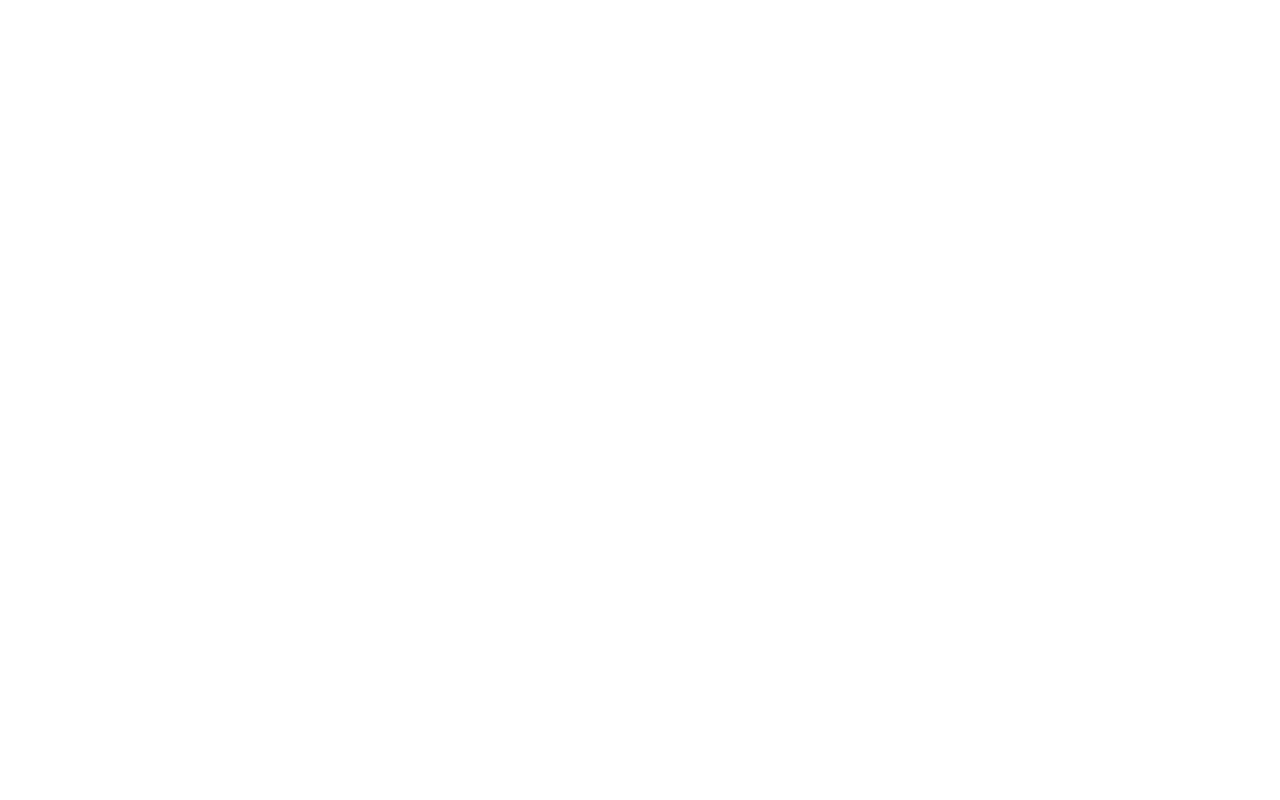
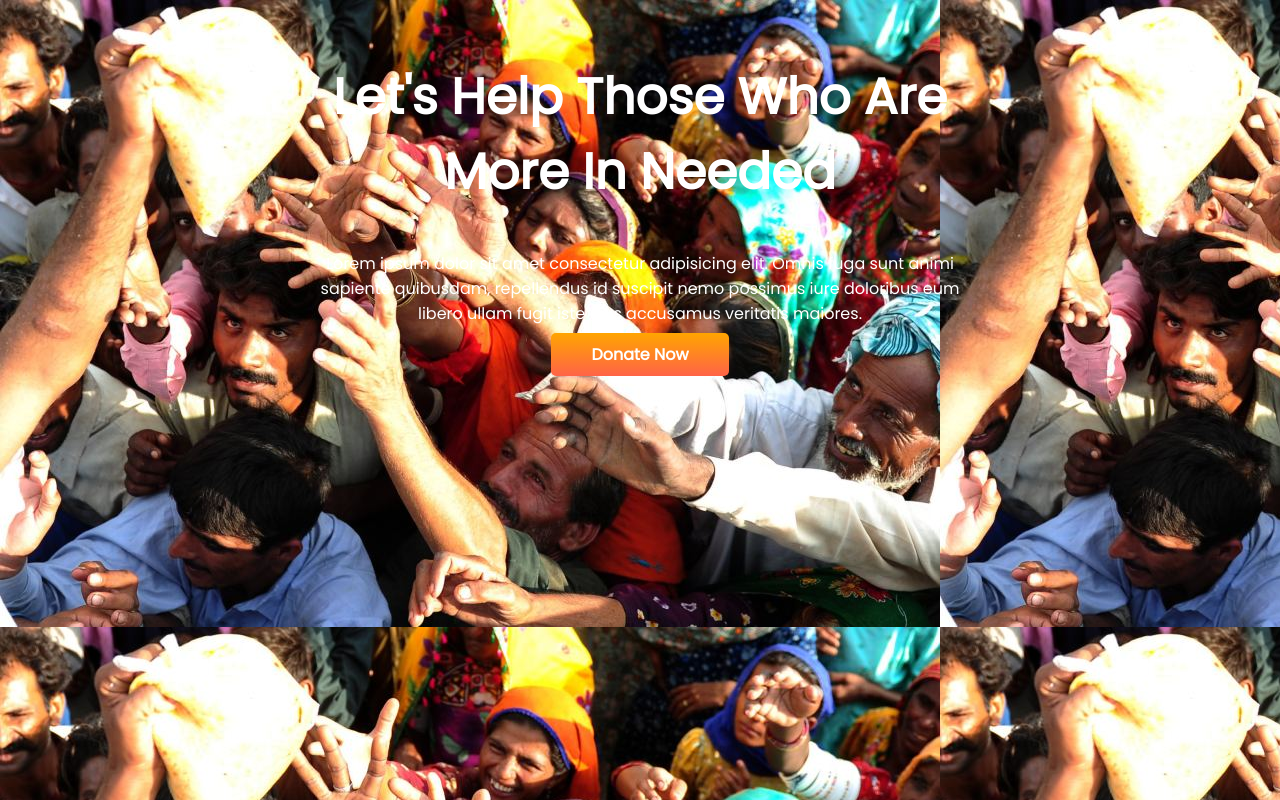
Before and after one commit to alifcoderr/donate-today, a plain HTML site: page index.html in a window 1280 px wide. Drawn offline with Linux system fonts and the light colour scheme.

Commit message:
code added

```diff
--- a/index.html
+++ b/index.html
@@ -5,11 +5,24 @@
   <meta charset="UTF-8">
   <meta http-equiv="X-UA-Compatible" content="IE=edge">
   <meta name="viewport" content="width=device-width, initial-scale=1.0">
+  <link rel="preconnect" href="https://fonts.googleapis.com">
+  <link rel="preconnect" href="https://fonts.gstatic.com" crossorigin>
+  <link href="https://fonts.googleapis.com/css2?family=Poppins&family=Roboto+Mono:wght@100&display=swap"
+    rel="stylesheet">
+  <link rel="stylesheet" href="style.css">
   <title>Donate Today</title>
 </head>
 
 <body>
-
+  <section class="container">
+    <div>
+      <h2 id="head">Let's Help Those Who Are More In Needed</h2>
+      <p>Lorem ipsum dolor sit amet consectetur adipisicing elit. Omnis fuga sunt animi sapiente quibusdam, repellendus
+        id
+        suscipit nemo possimus iure doloribus eum libero ullam fugit iste eius accusamus veritatis maiores.</p>
+      <a id="ankchor" href="">Donate Now</a>
+    </div>
+  </section>
 </body>
 
 </html>
--- a/style.css
+++ b/style.css
@@ -0,0 +1,24 @@
+body{
+  font-family:  'Poppins', sans-serif;
+  background-image: url(images/donation0.jpg);
+
+}
+.container{
+  text-align: center;
+  padding: 10px 300px;
+  color: white;
+
+}
+#head{
+
+  font-size: 50px;
+}
+#ankchor{
+  text-decoration: none;
+  background-image: linear-gradient(orange,tomato);
+  border-radius: 5px;
+  padding: 10px 40px;
+  font-weight: 700;
+  color: white;
+
+}
```
